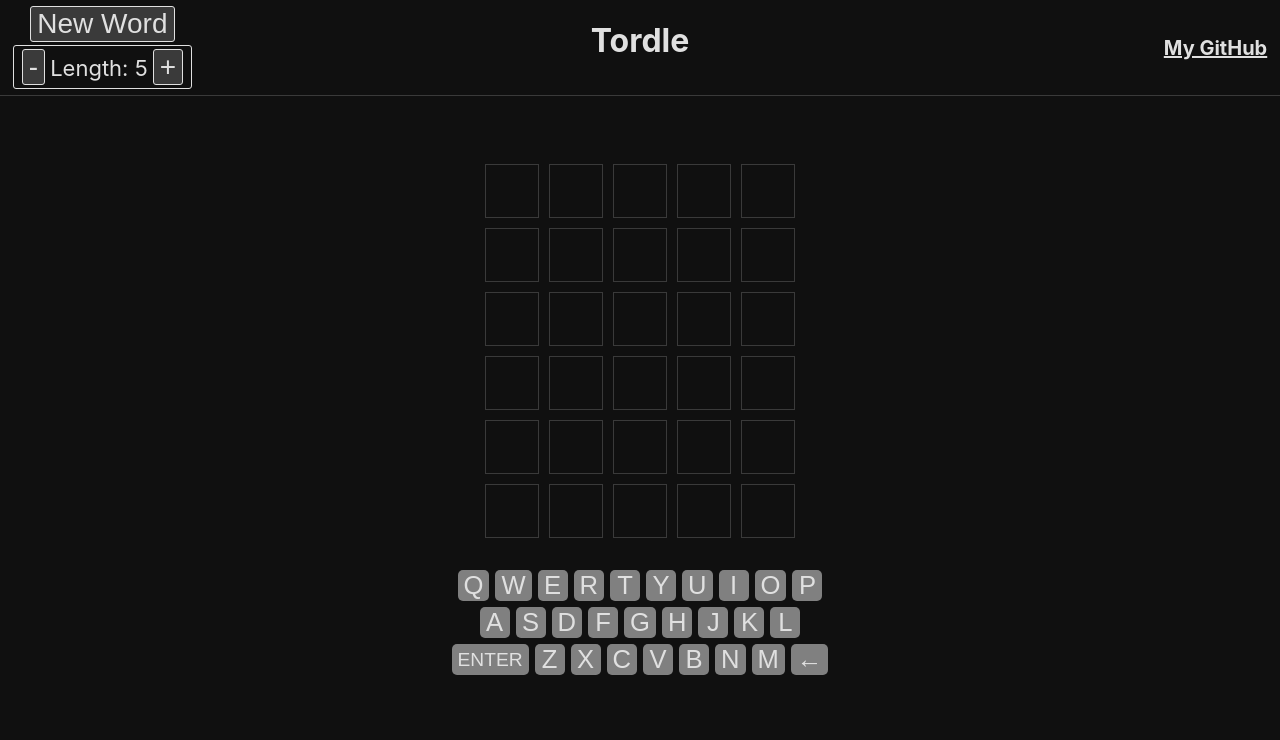
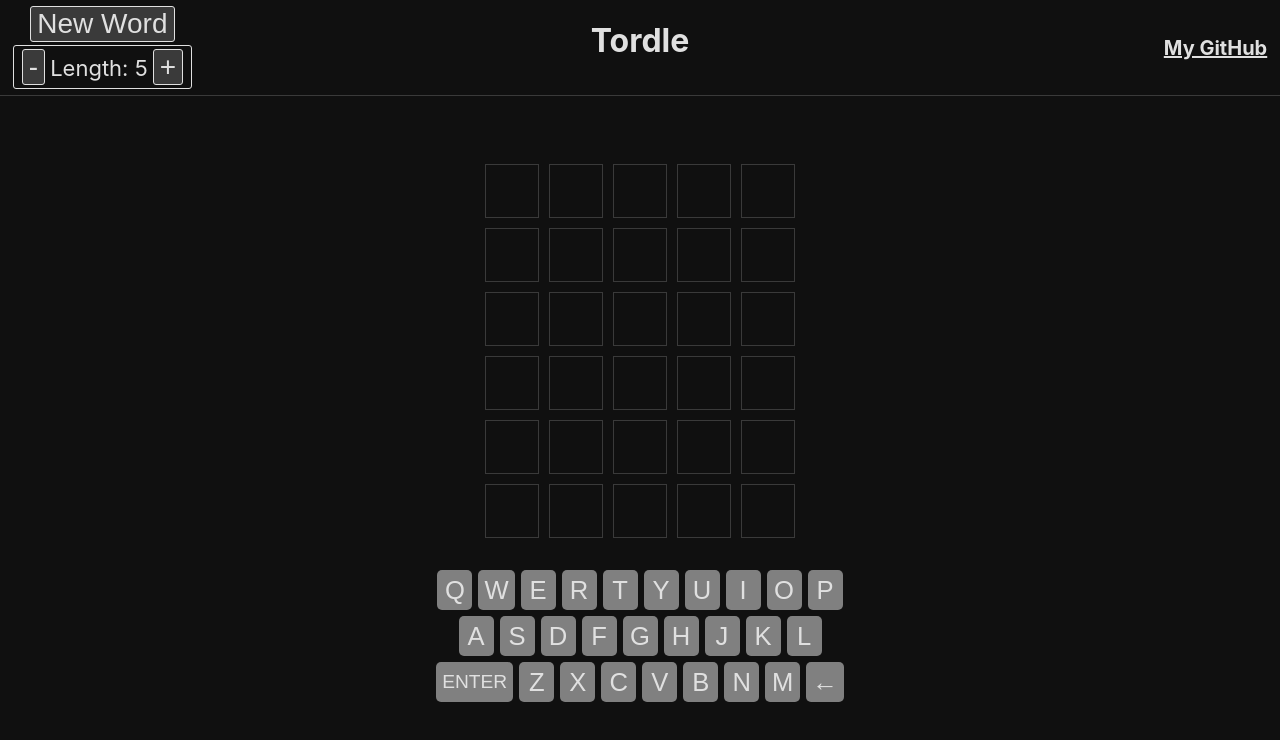
Before and after one commit to CDrury0/tordle, a React (Create React App) app: page / in a window 1280 px wide. Shown: the top 740 px of the page. Built offline with nearby package versions, Linux system fonts and the light colour scheme.

Commit message:
Update App.css

```diff
--- a/src/App.css
+++ b/src/App.css
@@ -76,7 +76,8 @@ button.bgGray, .bgGray {
   background-color: gray;
   margin: 3px;
   font-size: clamp(22px, 2vw, 36px);
-  min-width: clamp(30px, 2vw, 45px);
+  min-width: clamp(35px, 2vw, 50px);
+  min-height: clamp(40px, 2vh, 60px);
   border-radius: 5px;
   color: var(--white);
   border: none;
```
